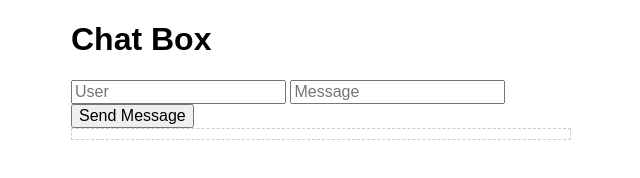
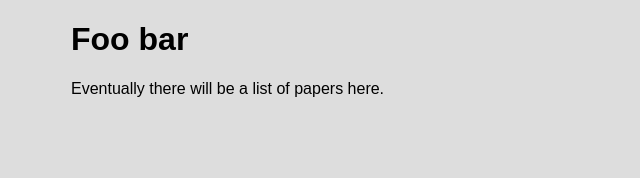
Before and after one commit to brittanydionigi/circleci-demo, a website: page public/index.html in a window 1280 px wide. Shown: the whole page, without its empty margins (319-959 px from the left). Drawn offline with nearby package versions, Linux system fonts and the light colour scheme.

Commit message:
Update fe

```diff
--- /dev/null
+++ b/public/base.css
@@ -0,0 +1,9 @@
+body, input {
+  font: menu;
+}
+
+body {
+  width: 500px;
+  margin: auto;
+  background-color: #ddd;
+}
--- a/public/index.html
+++ b/public/index.html
@@ -4,19 +4,14 @@
     <title>Chat Box</title>
     <meta charset="UTF-8">
     <meta name="viewport" content="width=device-width, initial-scale=1">
-    <link href="style.css" rel="stylesheet">
+    <link href="base.css" rel="stylesheet">
   </head>
   <body>
     <header>
-      <h1>Chat Box</h1>
+      <h1>Foo bar</h1>
     </header>
-    <section class="send-message">
-      <input type="text" placeholder="User" class="message-user">
-      <input type="text" placeholder="Message" class="message-message">
-      <input type="submit" value="Send Message" class="send-message">
+    <section class="papers">
+      <p>Eventually there will be a list of papers here.</p>
     </section>
-    <section class="messages"></section>
-    <script src="https://code.jquery.com/jquery-3.1.0.min.js"></script>
-    <script src="script.js"></script>
   </body>
 </html>
--- a/public/script.js
+++ /dev/null
@@ -1,3 +0,0 @@
-$('.send-message').on('click', (e) => {
-  e.preventDefault();
-});
--- a/public/style.css
+++ /dev/null
@@ -1,14 +0,0 @@
-body, input {
-  font: menu;
-}
-
-body {
-  width: 500px;
-  margin: auto;
-}
-
-.messages {
-  border: 1px dashed #CCC;
-  min-height: 10px;
-  margin-bottom: 1em;
-}
```
